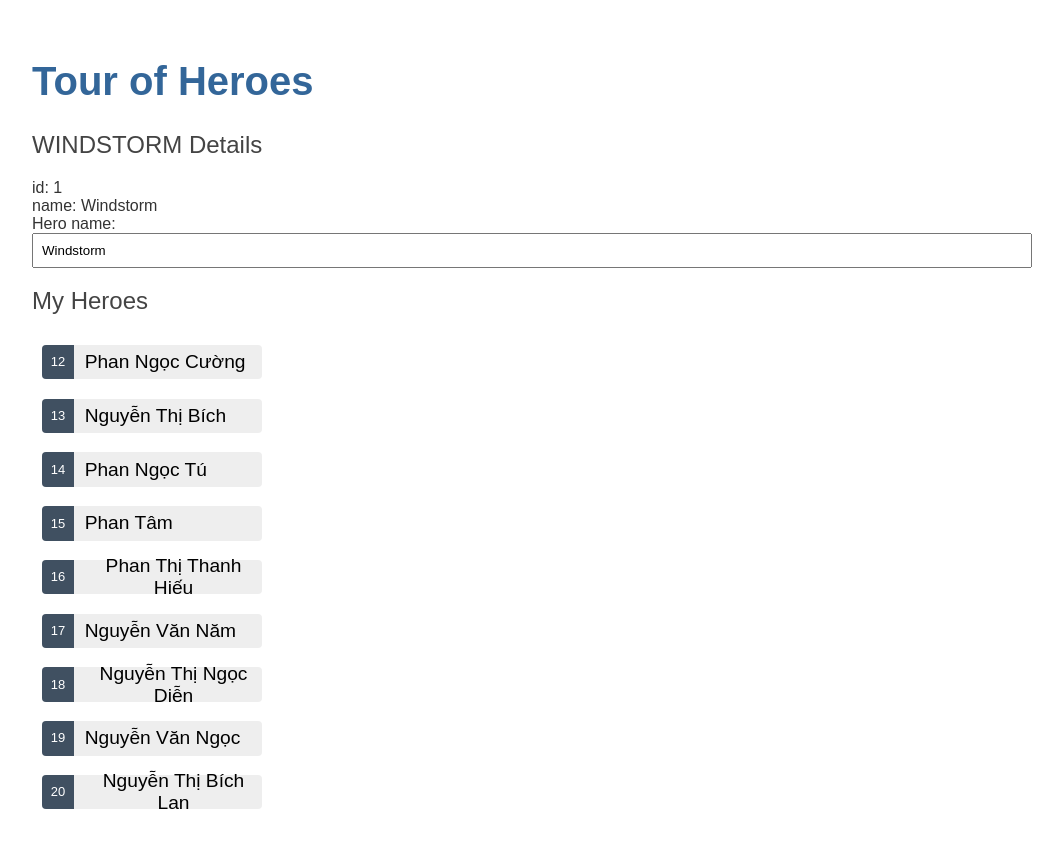
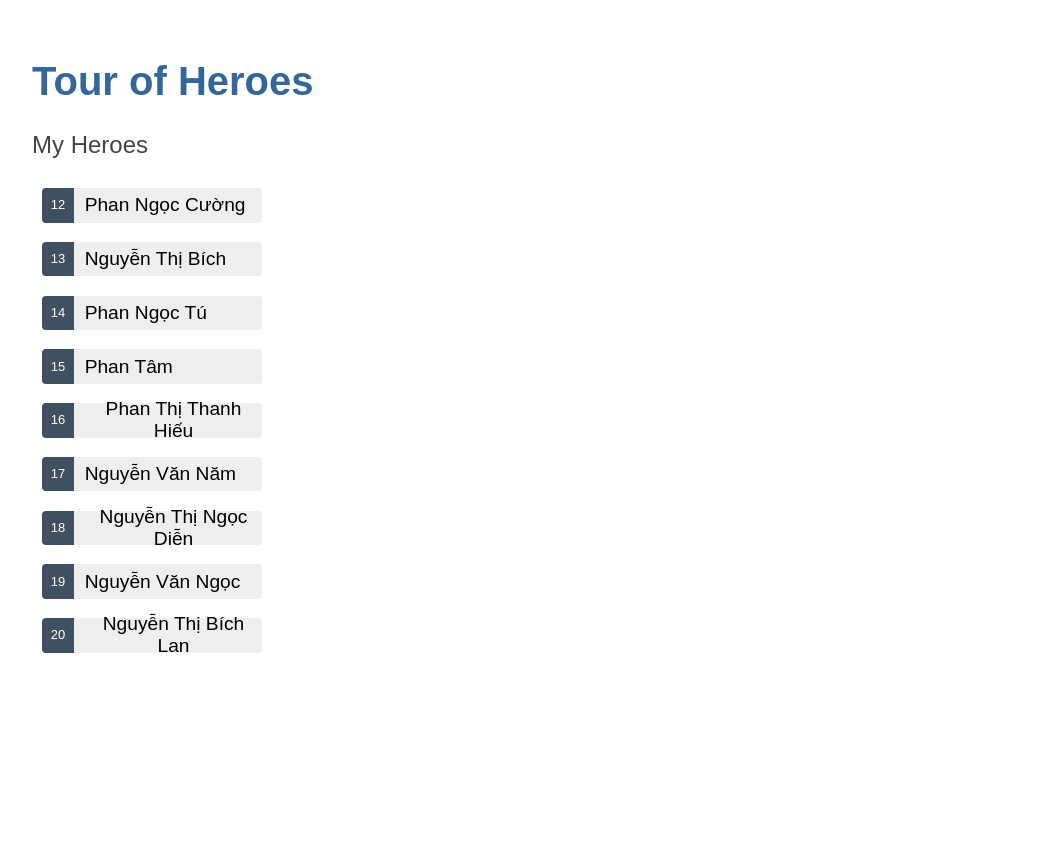
Before and after one commit to harryitc/Tutorial_Angular-TourOfHeroes, an Angular app in the folder project1/: page / in a window 1280 px wide. Shown: the top 848 px of the page, without its empty margins (108-1171 px from the left). After the commit the page ends 800 px from the top, so only its background shows below. Built offline with nearby package versions, Linux system fonts and the light colour scheme.

Commit message:
Tour Of Heroes - Create A Feature Component

```diff
--- a/project1/src/app/app.module.ts
+++ b/project1/src/app/app.module.ts
@@ -5,11 +5,13 @@ import { FormsModule } from '@angular/forms';
 import { AppRoutingModule } from './app-routing.module';
 import { AppComponent } from './app.component';
 import { HeroesComponent } from './heroes/heroes.component';
+import { HeroDetailComponent } from './hero-detail/hero-detail.component';
 
 @NgModule({
   declarations: [
     AppComponent,
-    HeroesComponent
+    HeroesComponent,
+    HeroDetailComponent
   ],
   imports: [
     BrowserModule,
--- /dev/null
+++ b/project1/src/app/hero-detail/hero-detail.component.html
@@ -0,0 +1,9 @@
+<!-- presents the details of a selected hero -->
+<div *ngIf="hero">
+    <h2>{{hero.name | uppercase}} Details</h2>
+    <div>id: {{hero.id}}</div>
+    <div>
+        <label for="hero-name">Hero name: </label>
+        <input id="hero-name" [(ngModel)]="hero.name" placeholder="name">
+    </div>
+</div>
--- a/project1/src/app/heroes/heroes.component.html
+++ b/project1/src/app/heroes/heroes.component.html
@@ -1,12 +1,4 @@
-<h2>{{hero.name | uppercase}} Details</h2>
-<div><span>id: </span>{{hero.id}}</div>
-<div><span>name: </span>{{hero.name }}</div>
-<!-- eidt heroes -->
-<div>
-    <label for="name">Hero name: </label>
-    <input id="name" type="text" [(ngModel)]="hero.name" placeholder="name">
-</div>
-
+<!-- presents the details of a selected hero -->
 <h2>My Heroes</h2>
 <ul class="heroes">
     <li *ngFor="let hero of heroes">
@@ -16,11 +8,4 @@
         </button>
     </li>
 </ul>
-<div *ngIf="selectedHero">
-    <h2>{{selectedHero.name | uppercase}} Details</h2>
-    <div>id: {{selectedHero.id}}</div>
-    <div>
-        <label for="hero-name">Hero name: </label>
-        <input id="hero-name" [(ngModel)]="selectedHero.name" placeholder="name">
-    </div>
-</div>
+<app-hero-detail [hero]="selectedHero"></app-hero-detail>
--- a/project1/src/app/heroes/heroes.component.ts
+++ b/project1/src/app/heroes/heroes.component.ts
@@ -7,10 +7,6 @@ import { HEROES } from '../mock-heroes';
   styleUrls: ['./heroes.component.scss']
 })
 export class HeroesComponent implements OnInit {
-  hero: Hero = {
-    id: 1,
-    name: 'Windstorm'
-  }
 
   heroes = HEROES
   constructor() { }
```
Also changed, not shown: project1/src/app/hero-detail/hero-detail.component.ts (added, +10 -0 lines), project1/src/app/hero-detail/hero-detail.component.scss (added).
